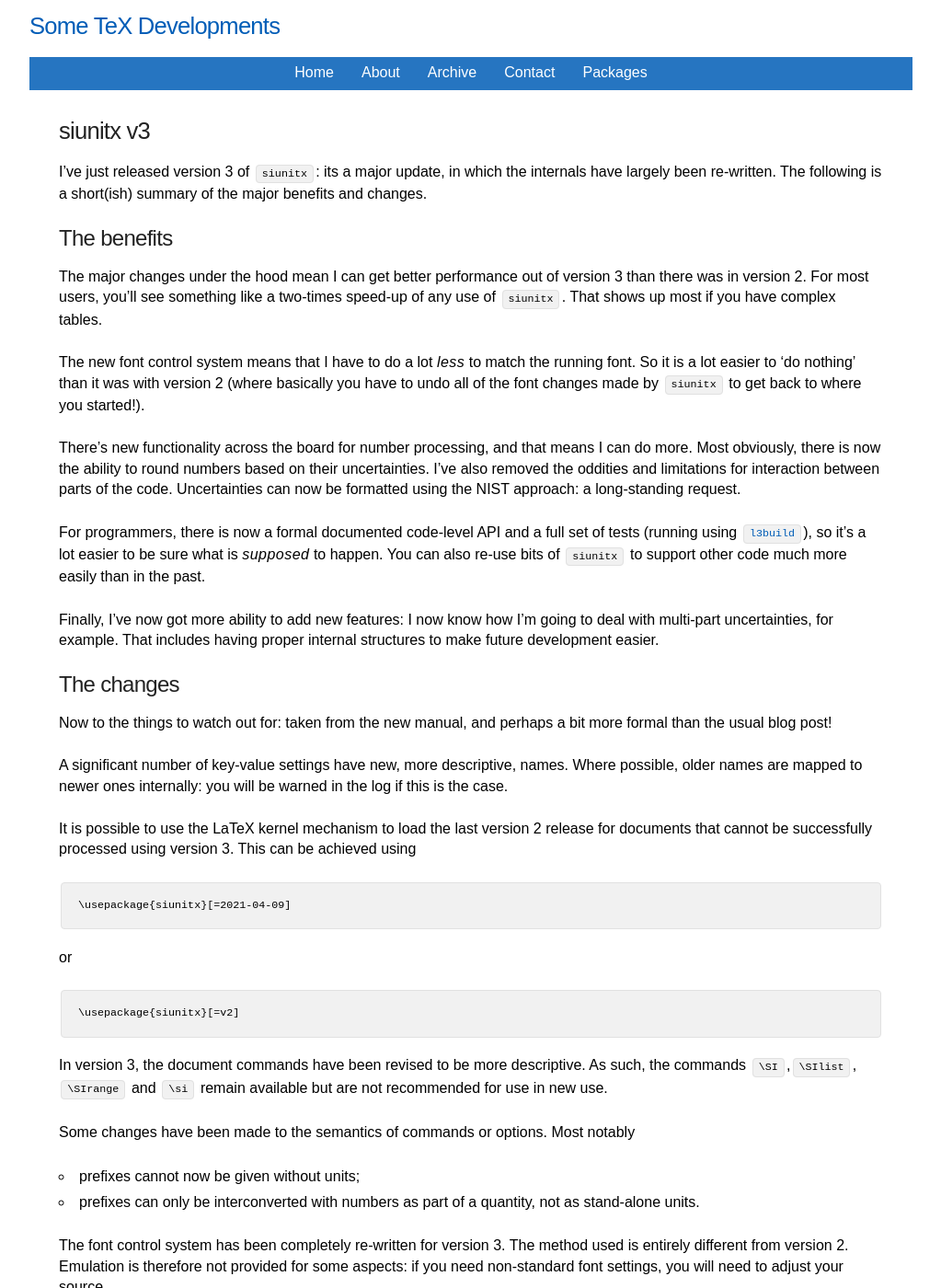
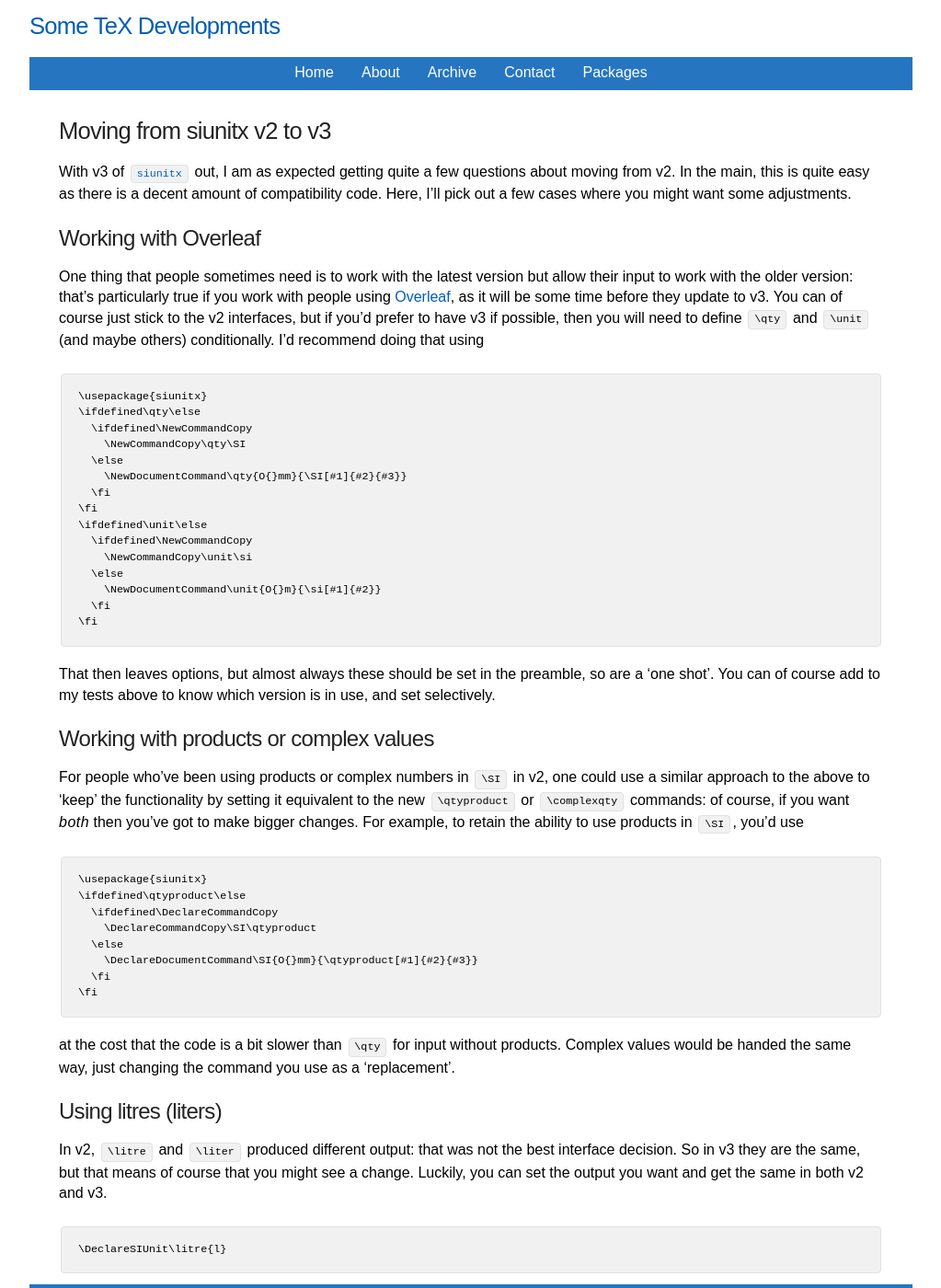
Before and after one commit to josephwright/josephwright.github.io, a Jekyll site: the page built from _posts/2021-05-17-siunitx-v3.md, in a window 1280 px wide and 1400 px high. Shown: the whole window at 92% size, without its empty margins (128-1151 px from the left). Built offline with Jekyll 4.4.1, drawn with Linux system fonts in a browser that asks for light colours; some of the changed text lies outside the part shown.

Commit message:
New post: "Moving from siunitx v2 to v3"

````diff
--- a/_posts/2021-05-17-siunitx-v3.md
+++ b/_posts/2021-05-17-siunitx-v3.md
@@ -1,103 +1,74 @@
 ---
-title: siunitx v3
+title: Moving from siunitx v2 to v3
 layout: post
-permalink: /2021/05/17/siunitx-v3
+permalink: /2021/06/30/siunitx-v2-to-v3
 categories:
   - siunitx
 ---
 
-I've just released version 3 of `siunitx`: its a major update, in which the
-internals have largely been re-written. The following is a short(ish) summary
-of the major benefits and changes.
+With v3 of [`siunitx`](https://ctan.org/pkg/siunitx) out, I am as expected
+getting quite a few questions about moving from v2. In the main, this is quite
+easy as there is a decent amount of compatibility code. Here, I'll pick out
+a few cases where you might want some adjustments.
 
-## The benefits
+## Working with Overleaf
 
-The major changes under the hood mean I can get better performance out of
-version 3 than there was in version 2. For most users, you'll see something
-like a two-times speed-up of any use of `siunitx`. That shows up most if you
-have complex tables.
-
-The new font control system means that I have to do a lot _less_ to match
-the running font. So it is a lot easier to 'do nothing' than it was with
-version 2 (where basically you have to undo all of the font changes made by
-`siunitx` to get back to where you started!).
-
-There's new functionality across the board for number processing, and that
-means I can do more. Most obviously, there is now the ability to round numbers
-based on their uncertainties. I've also removed the oddities and limitations
-for interaction between parts of the code. Uncertainties can now be formatted
-using the NIST approach: a long-standing request.
-
-For programmers, there is now a formal documented code-level API and a full
-set of tests (running using [`l3build`](https://ctan.org/pkg/l3build)),
-so it's a lot easier to be sure what is _supposed_ to happen. You can also
-re-use bits of `siunitx` to support other code much more easily than in the
-past.
-
-Finally, I've now got more ability to add new features: I now know how I'm
-going to deal with multi-part uncertainties, for example. That includes having
-proper internal structures to make future development easier.
-
-## The changes
-
-Now to the things to watch out for: taken from the new manual, and perhaps
-a bit more formal than the usual blog post!
-
-A significant number of key-value settings have new, more descriptive, names.
-Where possible, older names are mapped to newer ones internally: you will be
-warned in the log if this is the case.
-
-It is possible to use the LaTeX kernel mechanism to load the last version 2
-release for documents that cannot be successfully processed using version 3.
-This can be achieved using
+One thing that people sometimes need is to work with the latest version but
+allow their input to work with the older version: that's particularly true if
+you work with people using [Overleaf](https://www.overleaf.com), as it will be
+some time before they update to v3. You can of course just stick to the v2
+interfaces, but if you'd prefer to have v3 if possible, then you will need to
+define `\qty` and `\unit` (and maybe others) conditionally. I'd recommend doing
+that using
 ```latex
-\usepackage{siunitx}[=2021-04-09]
-```
-or
-```latex
-\usepackage{siunitx}[=v2]
+\usepackage{siunitx}
+\ifdefined\qty\else
+  \ifdefined\NewCommandCopy
+    \NewCommandCopy\qty\SI
+  \else
+    \NewDocumentCommand\qty{O{}mm}{\SI[#1]{#2}{#3}}
+  \fi
+\fi
+\ifdefined\unit\else
+  \ifdefined\NewCommandCopy
+    \NewCommandCopy\unit\si
+  \else
+    \NewDocumentCommand\unit{O{}m}{\si[#1]{#2}}
+  \fi
+\fi
 ```
 
-In version 3, the document commands have been revised to be more descriptive. As
-such, the commands `\SI`,`\SIlist`, `\SIrange` and `\si` remain available but
-are not recommended for use in new use.
+That then leaves options, but almost always these should be set in the preamble,
+so are a 'one shot'. You can of course add to my tests above to know which
+version is in use, and set selectively.
 
-Some changes have been made to the semantics of commands or options. Most
-notably
-- prefixes cannot now be given without units;
-- prefixes can only be interconverted with numbers as part of a  quantity, not
-  as stand-alone units.
+## Working with products or complex values
 
-The font control system has been completely re-written for version 3. The method
-used is entirely different from version 2. Emulation is therefore not provided
-for some aspects: if you need non-standard font settings, you will need to
-adjust your source.
+For people who've been using products or complex numbers in `\SI` in v2, one
+could use a similar approach to the above to 'keep' the functionality by setting
+it equivalent to the new `\qtyproduct` or `\complexqty` commands: of course, if
+you want _both_ then you've got to make bigger changes. For example, to retain
+the ability to use products in `\SI`, you'd use
+```latex
+\usepackage{siunitx}
+\ifdefined\qtyproduct\else
+  \ifdefined\DeclareCommandCopy
+    \DeclareCommandCopy\SI\qtyproduct
+  \else
+    \DeclareDocumentCommand\SI{O{}mm}{\qtyproduct[#1]{#2}{#3}}
+  \fi
+\fi
+```
+at the cost that the code is a bit slower than `\qty` for input without
+products. Complex values would be handed the same way, just changing the command
+you use as a 'replacement'.
 
-The input approach for version 3 is slightly more structured and restricted than
-for version 2. As well as the updated names for document commands, this means
-that
-- Products of numbers must now be given using the dedicated `\numproduct` and
-  `\qtyproduct` commands;
-- Quotients of numbers are only supported as literals;
-- Complex values need to be given using the dedicated command `\complexnum`.
+## Using litres (liters)
 
-The letter used for a numerical tabular column can now be selected by the user:
-the letter `S` has been retained as the standard interface. The unit column
-(`s`) has been removed from this release. It can be emulated using the
-`collcell` package, for example
+In v2, `\litre` and `\liter` produced different output: that was not the best
+interface decision. So in v3 they are the same, but that means of course that
+you might see a change. Luckily, you can set the output you want and get the
+same in both v2 and v3.
 ```latex
-\usepackage{collcell}
-\newcolumntype{s}{>{\collectcell\unit}c<{\endcollectcell}}
+\DeclareSIUnit\litre{l}
 ```
-or
-```latex
-\usepackage{collcell}
-\newcolumntype{s}{>{\collectcell\si}c<{\endcollectcell}}
-```
-
-A new approach has been taken to providing non-Latin symbols for use in units:
-these are now handled directly where needed, for example in the definition of
-the `\micro` prefix.
-
-If you are using `table-column-width` to have fixed-width columns, you also now
-need `table-fixed-width` to set this option active.
````
